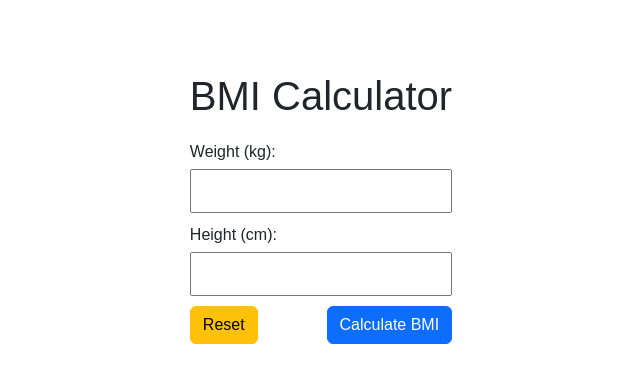
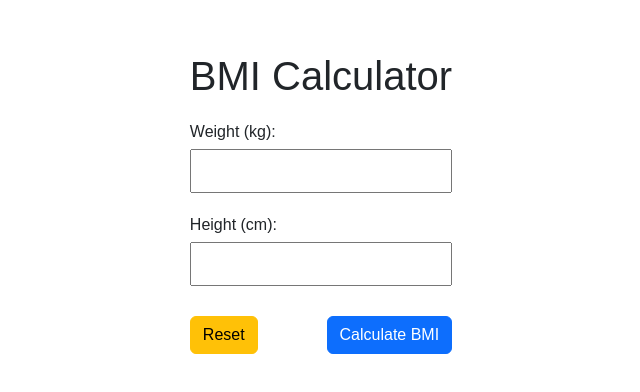
Before and after one commit to Ajith369369/bmi-app, a React (Vite) app: page / in a window 1280 px wide. Shown: the part 182-574 px from the top of the page, without its empty margins (319-959 px from the left). Built offline with nearby package versions, Linux system fonts and the light colour scheme; the HTML template or start-up script is replaced by a standard one.

Commit message:
Add comments

```diff
--- a/src/App.css
+++ b/src/App.css
@@ -10,8 +10,12 @@
   text-align: left;
 }
 
+form button {
+  margin: 10px 0px;
+}
+
 .form-group {
-  margin: 10px 0px;
+  margin: 20px 0px;
 }
 
 .form-group label {
--- a/src/components/BMIResult.jsx
+++ b/src/components/BMIResult.jsx
@@ -1,6 +1,8 @@
+// Receives the calculated BMI as a prop (`bmi`) and displays it.
 // This component displays the BMI result and its category.
 import PropTypes from 'prop-types';
 
+// Receiving Props
 const BMIResult = ({ bmi }) => {
   let category = '';
   if (bmi < 18.5) category = 'Underweight';
```
Also changed, not shown: src/App.jsx (+7 -0 lines), src/components/BMIForm.jsx (+7 -1 lines), 1 other file (tests, documents, lock files or other folders).
